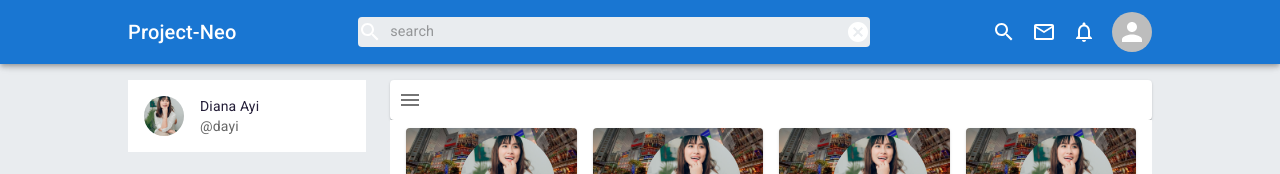
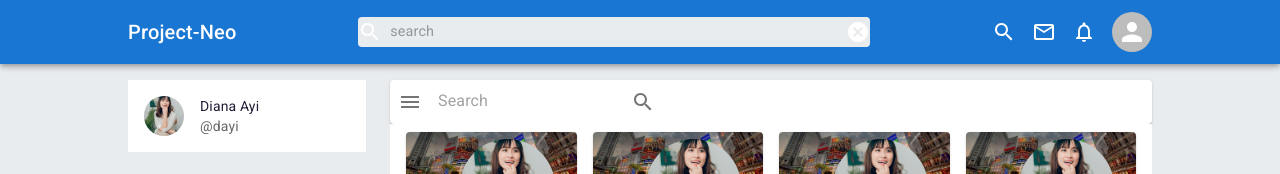
Before and after one commit to jpzambranoleon/project-neo-front-end, a React (Create React App) app: page /explore in a window 1280 px wide. Shown: the top 174 px of the page. Built offline with nearby package versions, Linux system fonts and the light colour scheme.

Commit message:
updated SearchBar.jsx

```diff
--- a/src/pages/Explore/components/SearchBar.jsx
+++ b/src/pages/Explore/components/SearchBar.jsx
@@ -1,5 +1,5 @@
-import { Menu } from "@mui/icons-material";
-import { IconButton, Paper } from "@mui/material";
+import { Menu, Search } from "@mui/icons-material";
+import { IconButton, InputBase, Paper } from "@mui/material";
 
 const SearchBar = () => {
     return (
@@ -7,6 +7,14 @@ const SearchBar = () => {
             <IconButton>
                 <Menu />
             </IconButton>
+            <InputBase
+                sx={{ ml: 1, flex: 1 }}
+                placeholder="Search"
+                inputProps={{ 'aria-label': 'search' }}
+            />
+             <IconButton type="submit" sx={{ p: '10px' }} aria-label="search">
+                <Search />
+            </IconButton>
         </Paper>
     );
 };
```
